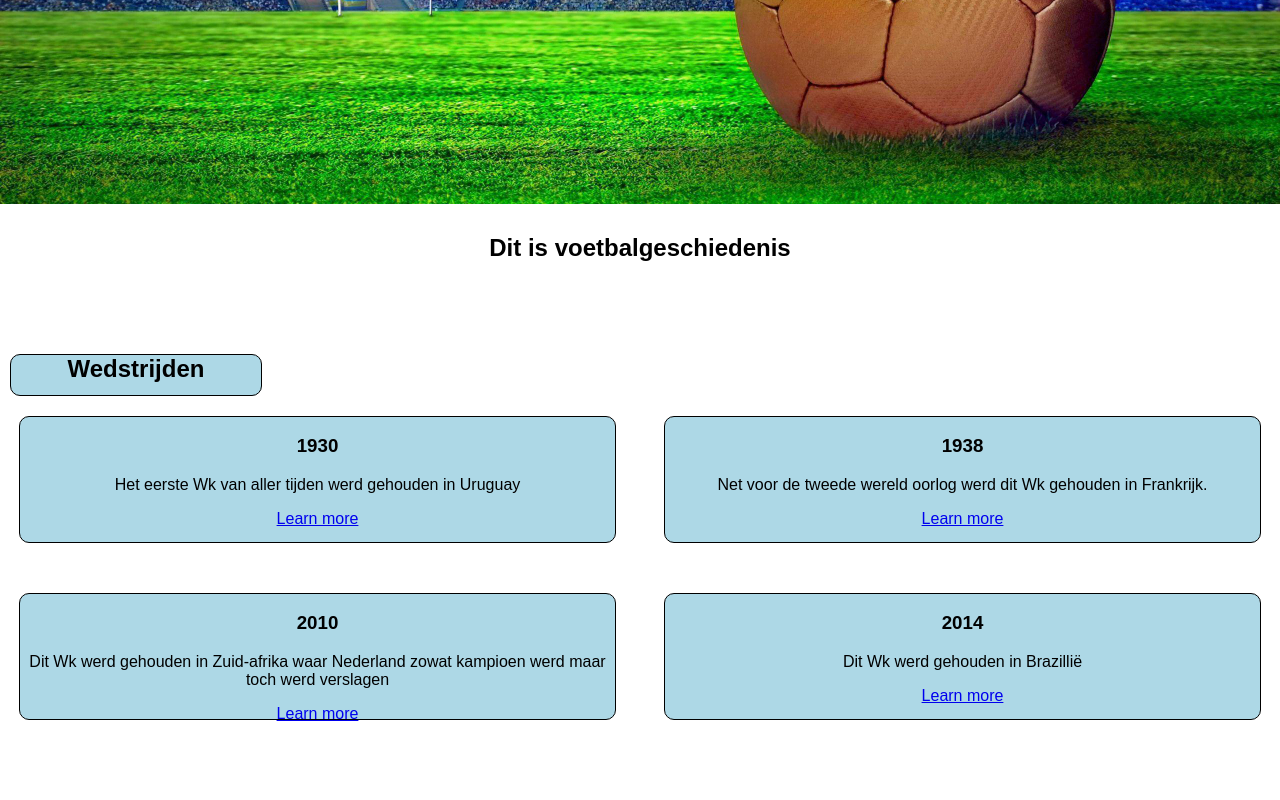
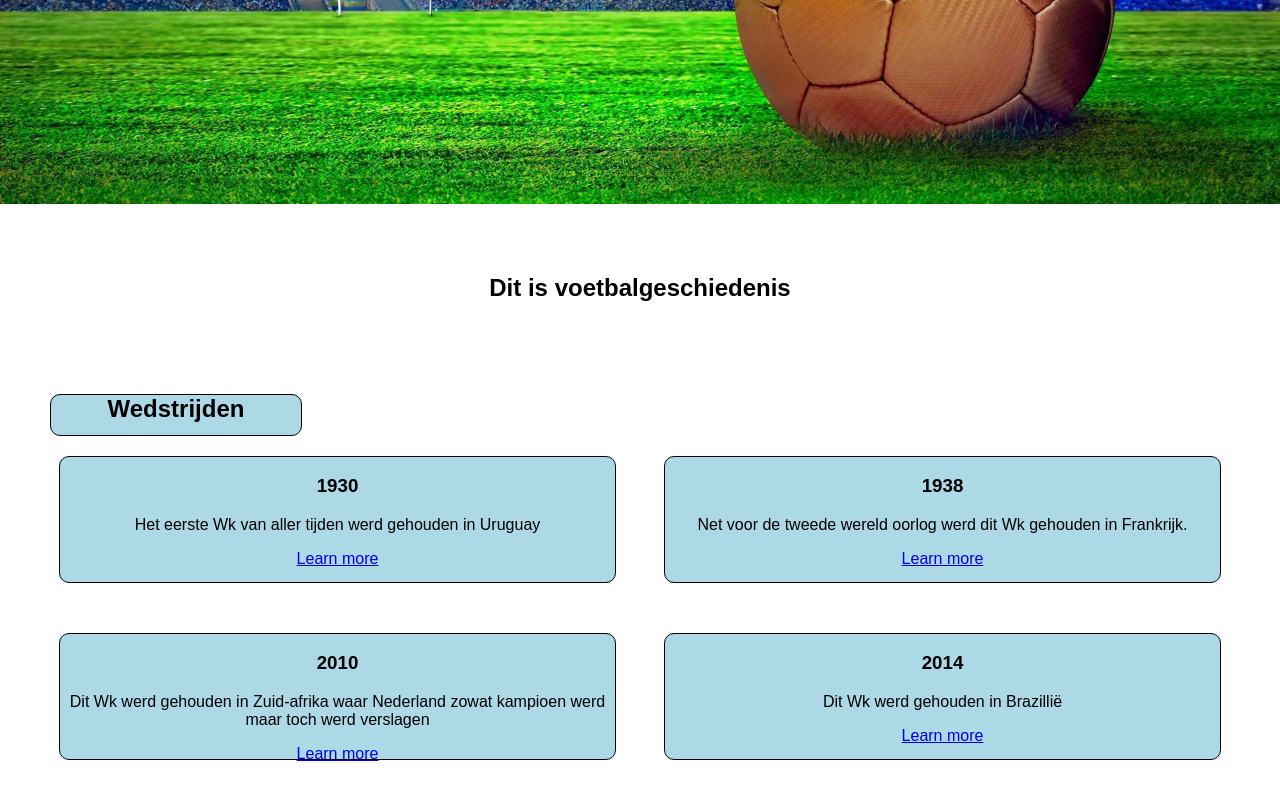
Before and after one commit to RobbertBons/Voetbalgeschiedenis, an Angular app in the folder Voetbalgeschiedenis/: page / in a window 1280 px wide. Shown: the part 616-1416 px from the top of the page. Before the commit the page ends 1356 px from the top, so only its background shows below. Built offline with nearby package versions, Linux system fonts and the light colour scheme.

Commit message:
homepage responsive

```diff
--- a/Voetbalgeschiedenis/src/app/homepage/homepage.component.scss
+++ b/Voetbalgeschiedenis/src/app/homepage/homepage.component.scss
@@ -3,7 +3,7 @@
 $background: rgb(52, 136, 167);
 $color: #000;
 
-@media only screen and (min-width: 1000px) {
+@media only screen and (min-width: 1200px) {
     #container{
         display: grid;
         min-height: 100vh;
@@ -17,8 +17,9 @@
     .content{
         display: grid;
         grid-area: nav;
-        max-width: 1500px;
-        margin: 10px;
+        max-width: 2000px;
+        margin: 50px;
+        justify-content: center;
     }
 
     h1{
@@ -26,7 +27,7 @@
         height: 10vh;
         grid-template-columns: 1fr;
         text-align: center;
-        justify-content: center;
+
     }
 
     img{
@@ -68,7 +69,7 @@
     }
 }
 
-    @media only screen and (max-width: 1000px) {
+    @media only screen and (max-width: 1200px) {
         #container{
             display: grid;
             min-height: 100vh;
```
